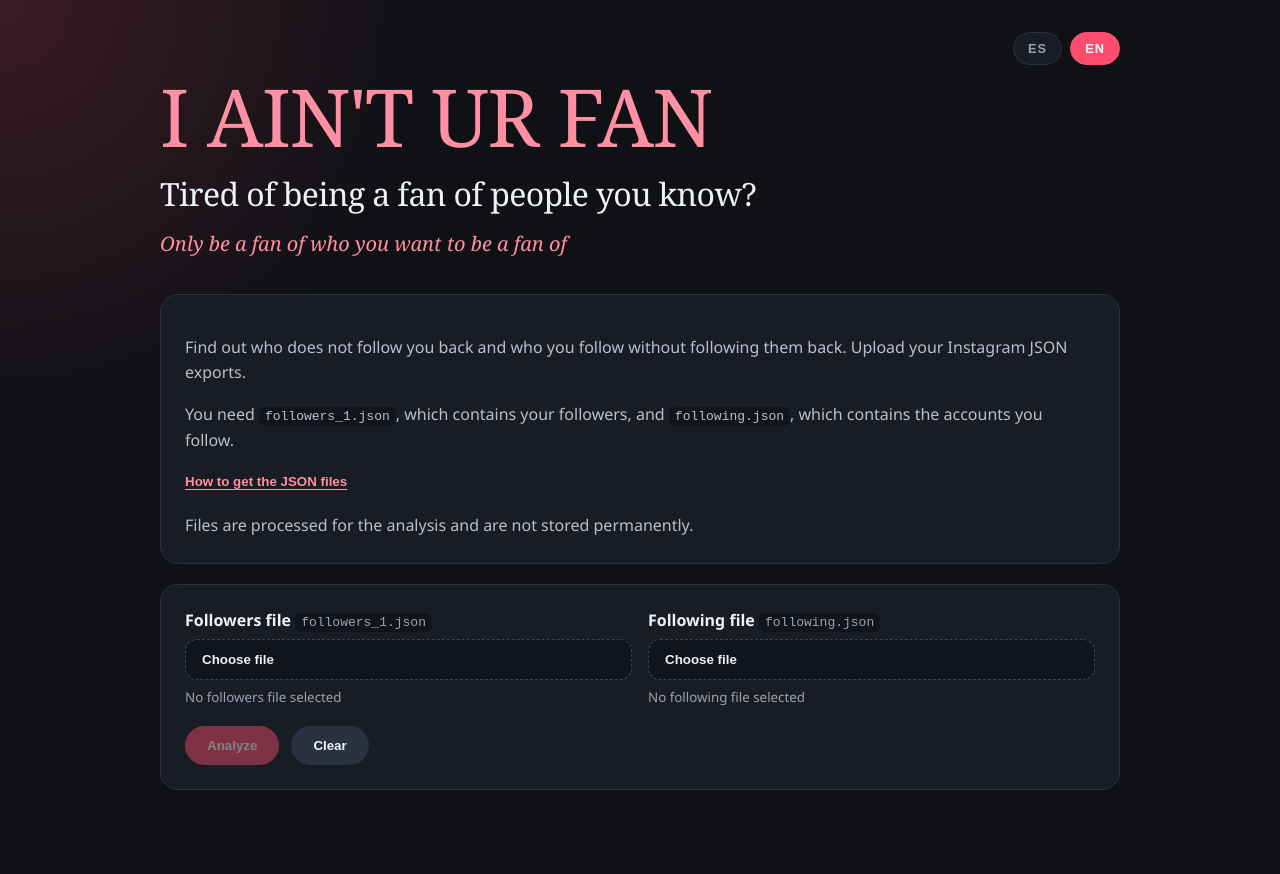
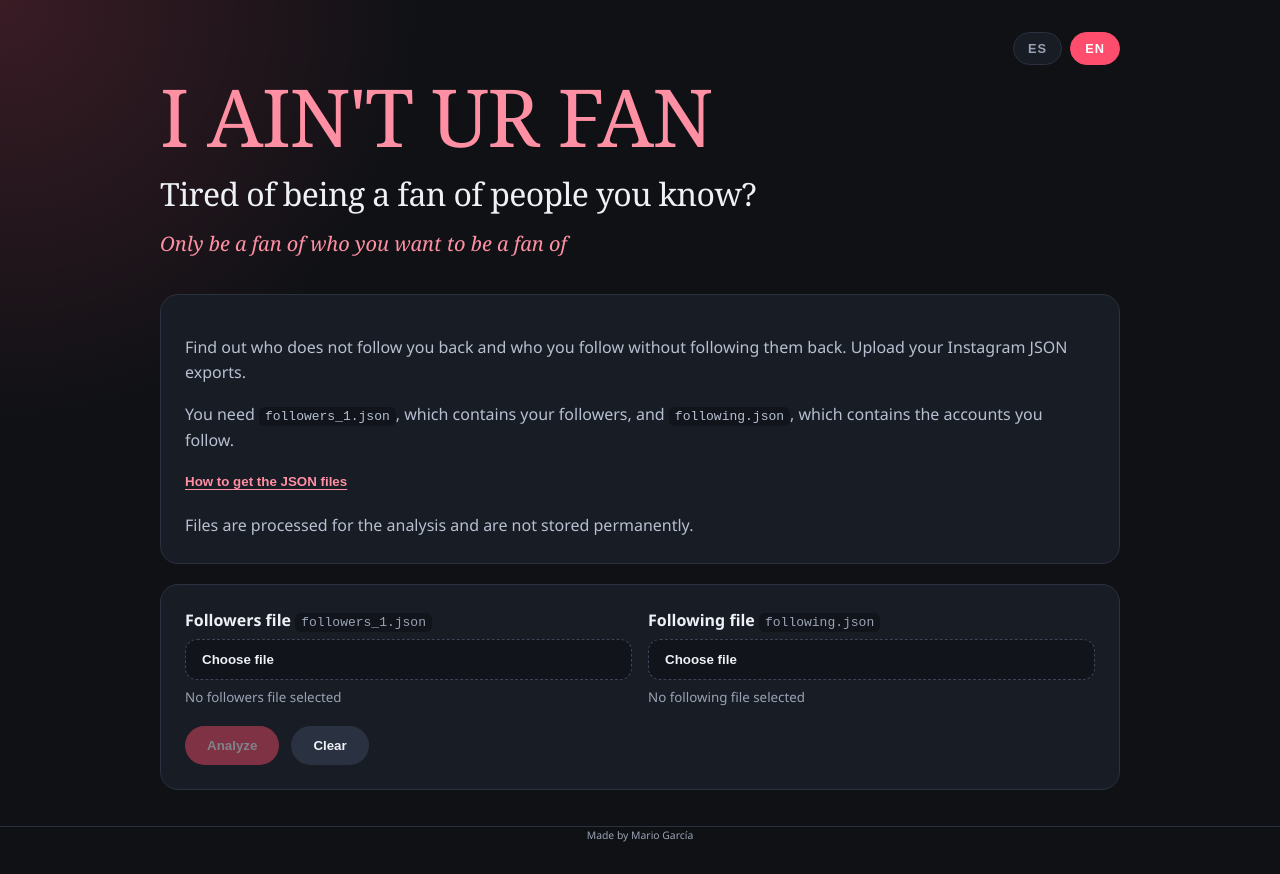
Before and after one commit to marioo27/I-aint-ur-fan, an Angular app in the folder frontend/: page / in a window 1280 px wide. After the commit the page ends 844 px from the top, so only its background shows below. Built offline with nearby package versions, Linux system fonts and the light colour scheme.

Commit message:
footer & git ignore update

```diff
--- a/frontend/src/app/app.component.css
+++ b/frontend/src/app/app.component.css
@@ -5,7 +5,7 @@
 .page {
   width: min(960px, calc(100% - 32px));
   margin: 0 auto;
-  padding: 32px 0 64px;
+  padding: 32px 0 16px;
   position: relative;
 }
 
--- a/frontend/src/app/app.component.html
+++ b/frontend/src/app/app.component.html
@@ -274,3 +274,5 @@
     </section>
   }
 </div>
+
+<app-footer />
--- a/frontend/src/app/app.component.ts
+++ b/frontend/src/app/app.component.ts
@@ -1,5 +1,6 @@
 import { Component, ElementRef, ViewChild } from '@angular/core';
 import { AnalyzerError, AnalyzerService, AnalysisResult } from './analyzer.service';
+import { FooterComponent } from './footer/footer.component';
 import { LanguageService } from './language.service';
 import { Language, TranslationKey } from './translations';
 
@@ -7,6 +8,7 @@ type ResultList = 'followers' | 'following' | 'mutual' | 'notFollowingBack' | 'y
 
 @Component({
   selector: 'app-root',
+  imports: [FooterComponent],
   templateUrl: './app.component.html',
   styleUrl: './app.component.css'
 })
--- /dev/null
+++ b/frontend/src/app/footer/footer.component.css
@@ -0,0 +1,24 @@
+:host {
+  display: block;
+  line-height: 0;
+}
+
+.site-footer {
+  margin: 0;
+  padding: 0;
+  border-top: 1px solid #2a3140;
+  display: flex;
+  align-items: center;
+  justify-content: center;
+  min-height: 0;
+  height: 1.1em;
+}
+
+.footer-credit {
+  margin: 0;
+  padding: 0;
+  color: #9aa3b5;
+  font-size: 0.65rem;
+  line-height: 1;
+  white-space: nowrap;
+}
--- /dev/null
+++ b/frontend/src/app/footer/footer.component.html
@@ -0,0 +1,3 @@
+<footer class="site-footer">
+  <p class="footer-credit">{{ t('madeBy') }}</p>
+</footer>
--- /dev/null
+++ b/frontend/src/app/footer/footer.component.ts
@@ -0,0 +1,16 @@
+import { Component } from '@angular/core';
+import { LanguageService } from '../language.service';
+import { TranslationKey } from '../translations';
+
+@Component({
+  selector: 'app-footer',
+  templateUrl: './footer.component.html',
+  styleUrl: './footer.component.css'
+})
+export class FooterComponent {
+  constructor(private readonly languageService: LanguageService) {}
+
+  t(key: TranslationKey): string {
+    return this.languageService.t(key);
+  }
+}
--- a/frontend/src/app/translations.ts
+++ b/frontend/src/app/translations.ts
@@ -84,7 +84,8 @@ export const translations = {
     errorInvalidStructureFollowers: 'El archivo followers no tiene un formato válido',
     errorInvalidStructureFollowing: 'El archivo following no tiene un formato válido',
     errorNoUsersFollowers: 'El archivo followers no contiene usuarios',
-    errorNoUsersFollowing: 'El archivo following no contiene usuarios'
+    errorNoUsersFollowing: 'El archivo following no contiene usuarios',
+    madeBy: 'Hecho por Mario García'
   },
   en: {
     tagline: 'Tired of being a fan of people you know?',
@@ -166,7 +167,8 @@ export const translations = {
     errorInvalidStructureFollowers: 'The followers file is not valid',
     errorInvalidStructureFollowing: 'The following file is not valid',
     errorNoUsersFollowers: 'The followers file contains no users',
-    errorNoUsersFollowing: 'The following file contains no users'
+    errorNoUsersFollowing: 'The following file contains no users',
+    madeBy: 'Made by Mario García'
   }
 } as const;
 
```
Also changed, not shown: 1 other file (tests, documents, lock files or other folders).
